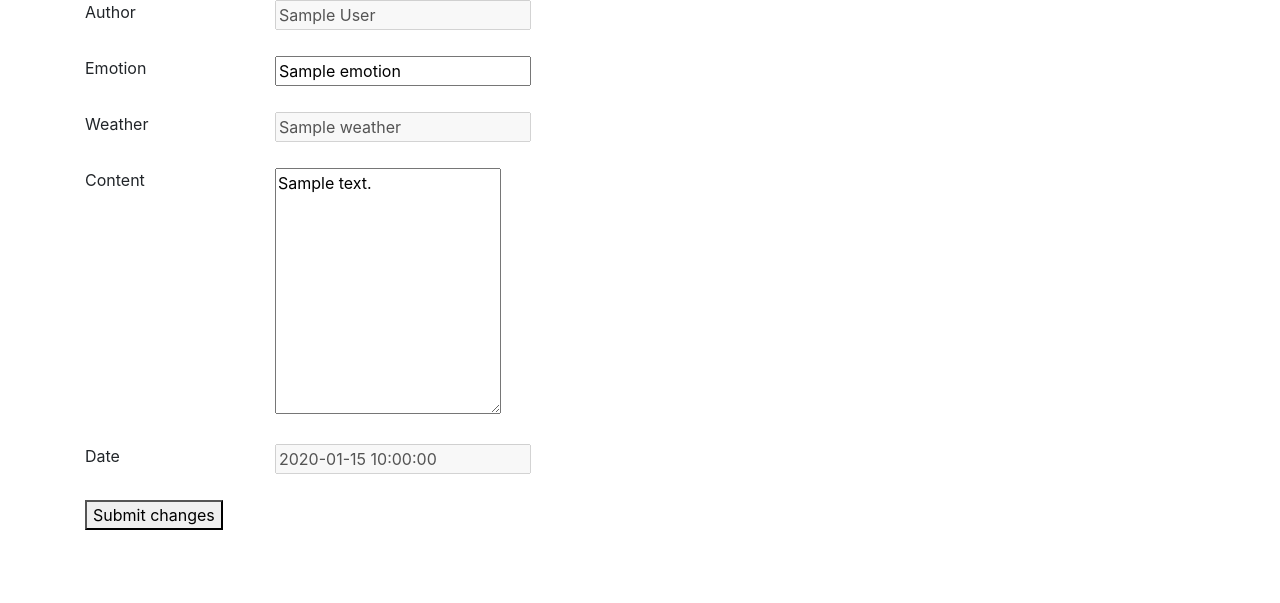
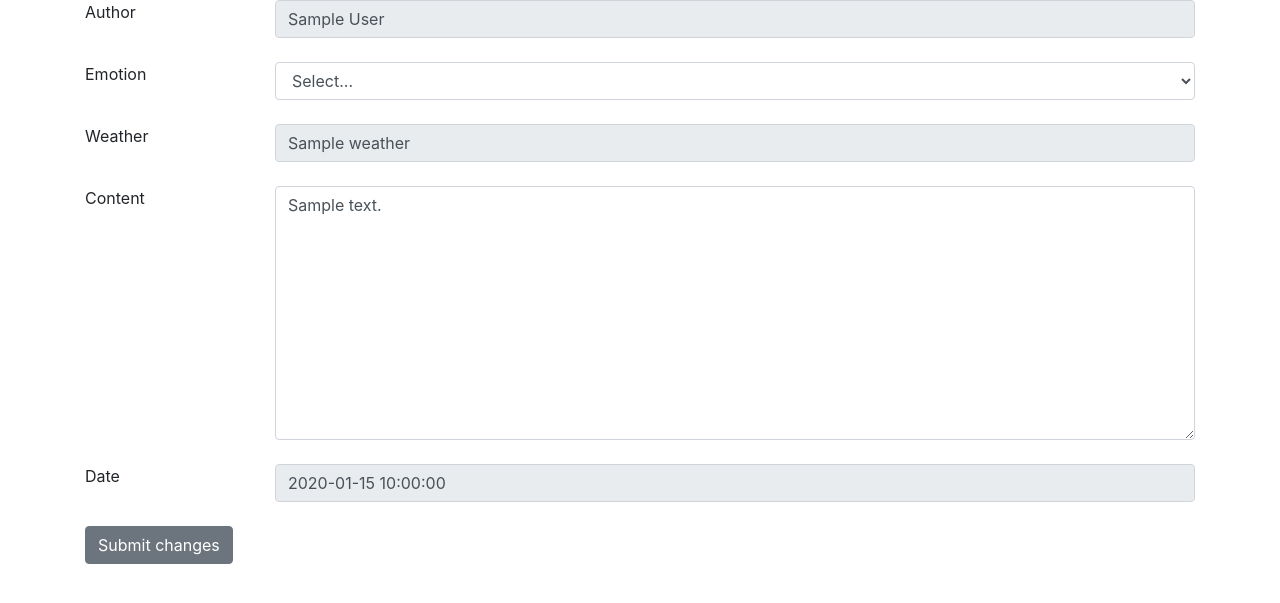
Before and after one commit to bookworm0110/journal, a Flask app: page /edit/1 in a window 1280 px wide. Shown: the part 128-731 px from the top of the page. Run offline with Flask 2, Linux system fonts and the light colour scheme; a database or web service that is not in the repository returns one stand-in record (values such as "Sample title"); some libraries are stand-ins or nearby versions.

Commit message:
4got to do this

```diff
--- a/templates/create.html
+++ b/templates/create.html
@@ -8,7 +8,7 @@
           <label>Emotion</label>
         </div>
         <div class="col-10">
-          <select name="emotion"class="form-control"><option value="Happy">Happy</option><option value="Sad">Sad</option></select>
+          <select name="emotion"class="form-control"><option value="-">Select...</option><option value="Happy">Happy</option><option value="Sad">Sad</option><option value="Angry">Angry</option><option value="Depressed">Depressed</option><option value="Tired">Tired</option></select>
         </div>
       </div><br>
       <div class="row">
@@ -37,7 +37,7 @@
       </div><br>
       <div class="row">
         <div class="col-12">
-          <button type="submit" class="btn btn-primary">Submit changes</button>
+          <button type="submit" class="btn btn-secondary">Submit changes</button>
         </div>
       </div>
     </form>
--- a/templates/edit.html
+++ b/templates/edit.html
@@ -11,7 +11,7 @@
           <label>Author</label>
         </div>
         <div class="col-10">
-          <input type="text" name='author' disabled value="{{jnl.author}}">
+          <input type="text" name='author' class="form-control" disabled value="{{jnl.author}}">
         </div>
       </div><br>
       <div class="row">
@@ -19,7 +19,7 @@
           <label>Emotion</label>
         </div>
         <div class="col-10">
-          <input type="text" name='emotion' value="{{jnl.emotion}}">
+          <select name="emotion"class="form-control"><option value="-">Select...</option><option value="Happy">Happy</option><option value="Sad">Sad</option><option value="Angry">Angry</option><option value="Depressed">Depressed</option><option value="Tired">Tired</option></select>
         </div>
       </div><br>
       <div class="row">
@@ -27,7 +27,7 @@
           <label>Weather</label>
         </div>
         <div class="col-10">
-          <input type="text" name='weather' disabled value="{{jnl.weather}}">
+          <input type="text" name='weather' class="form-control" disabled value="{{jnl.weather}}">
         </div>
       </div><br>
       <div class="row">
@@ -35,7 +35,7 @@
           <label>Content</label>
         </div>
         <div class="col-10">
-          <textarea name='content' rows="10">{{jnl.content}}</textarea>
+          <textarea name='content' rows="10" class="form-control">{{jnl.content}}</textarea>
         </div>
       </div><br>
       <div class="row">
@@ -43,12 +43,12 @@
           <label>Date</label>
         </div>
         <div class="col-10">
-          <input type='text' name='date' disabled value="{{jnl.date}}">
+          <input type='text' name='date' class="form-control" disabled value="{{jnl.date}}">
         </div>
       </div><br>
       <div class="row">
         <div class="col-12">
-          <button type="submit">Submit changes</button>
+          <button type="submit" class="btn btn-secondary" >Submit changes</button>
         </div>
       </div>
 
```
